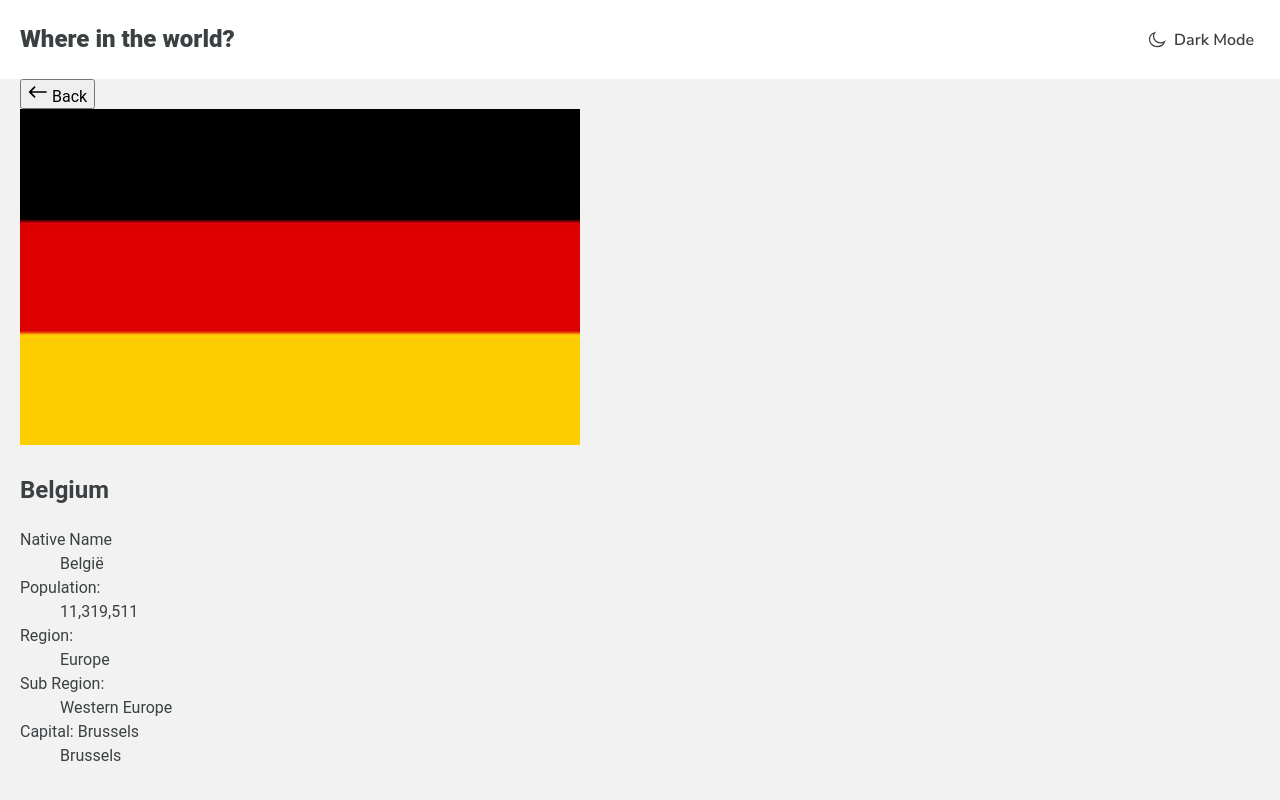
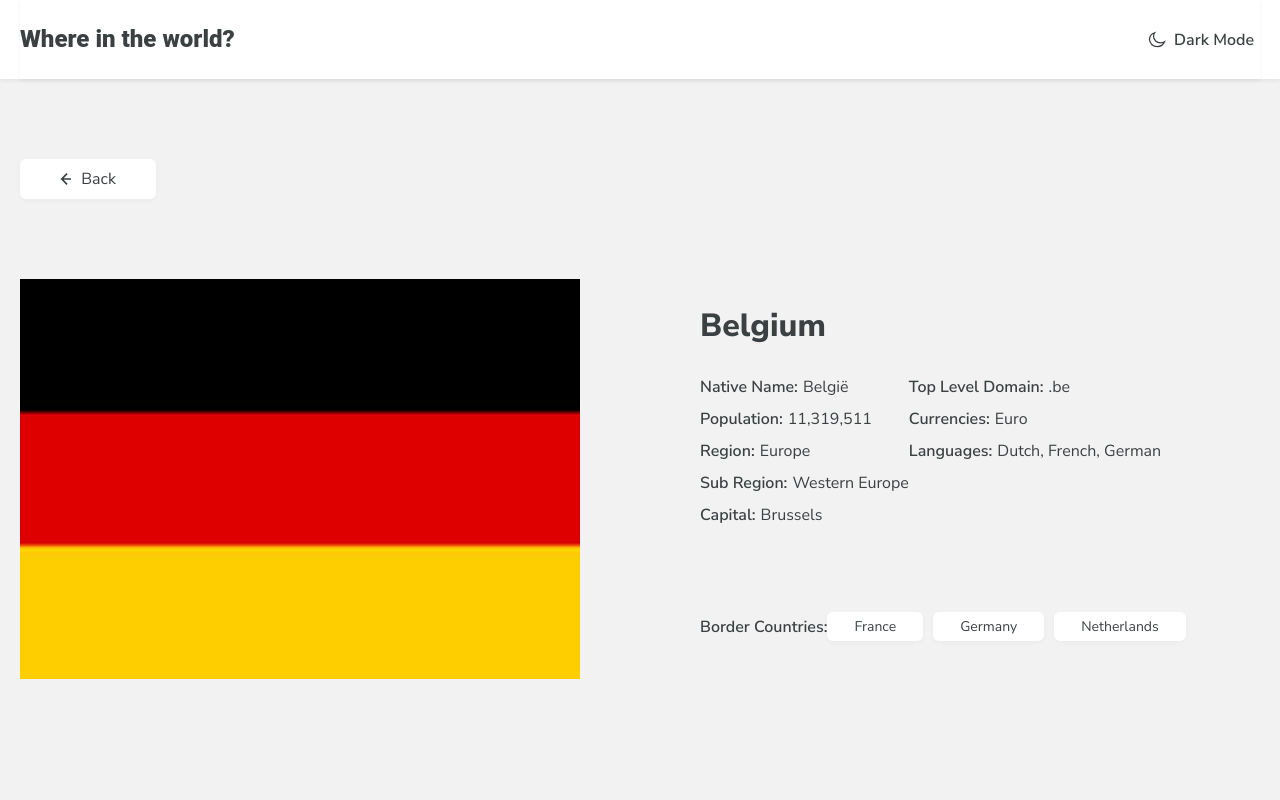
Before and after one commit to ortigaliev/Countries, a plain HTML site: page detail.html in a window 1280 px wide. Drawn offline with Linux system fonts and the light colour scheme; files whose address does not match are found by name.

Commit message:
add county page

```diff
--- a/css/style.css
+++ b/css/style.css
@@ -52,8 +52,8 @@ html{
 }
 
 *:focus{
-outline: 2px dotted #2d2d2d;
-outline-offset: 3px;
+  outline: 2px dotted #2d2d2d;
+  outline-offset: 3px;
 }
 
 body{
@@ -106,12 +106,14 @@ a{
   margin-left: auto;
   margin-right: auto;
   background-color: var(--header-bg);
+  box-shadow: 0px 2px 4px rgba(0, 0, 0, 0.06);
 }
 
 .site-header {
   display: flex;
   align-items: center;
   margin: 0;
+  box-shadow: 0px 2px 4px rgba(0, 0, 0, 0.06);
 
 }
 .site-title {
@@ -165,8 +167,8 @@ a{
 
 
 .site-content {
-padding-top: 48px;
-padding-bottom: 45px;
+  padding-top: 48px;
+  padding-bottom: 45px;
 }
 
 .search-bar-wrapper{
@@ -286,3 +288,139 @@ only screen and (                min-resolution: 2dppx) {
   padding: 0;
   margin: 0;
 }
+
+
+/* COUNTRIES DETAIL */
+.countries-detail-section {
+  padding-top: 80px;
+  padding-bottom: 346px;
+  width: 100%;
+  max-width: 1440px;
+  margin-left: auto;
+  margin-right: auto;
+}
+
+
+
+.countries-detail-button{
+  display: flex;
+  align-items: center;
+  padding: 10px 40px;
+  margin-bottom: 80px;
+  width: 136px;
+  background-color: var(--searchbar-bg);
+  box-shadow: 0px 2px 4px rgba(0, 0, 0, 0.03);
+  border-radius: 6px;
+  border: none;
+  font-family: "Nunito Sans","Arial", sans-serif;
+  font-weight: 300;
+  font-size: 16px;
+  line-height: 20px;
+  color: var(--text-color);
+  cursor: pointer;
+}
+
+.contries-detail-icon {
+
+  margin-right: 10px;
+
+}
+
+.contries-detail {
+  display: flex;
+  align-items: center;
+}
+.countries-detail-info-flag {
+  display: block;
+  width: 560px;
+  height: 400px;
+  margin-right: 120px;
+}
+.countries-detail-info {
+}
+.countries-detail-info-header {
+  margin: 0;
+  padding: 0;
+  padding-bottom: 23px;
+  font-family: "Nunito Sans","Arial", sans-serif;
+  font-style: normal;
+  font-weight: 800;
+  font-size: 32px;
+  line-height: 44px;
+}
+.brif-wrapper {
+  display: flex;
+  align-items: flex-start;
+  margin: 0;
+  padding: 0;
+
+}
+.countries-detail-short-info-left {
+  margin: 0;
+  padding: 0;
+
+}
+.countries-detail-description {
+  margin: 0;
+  padding: 0;
+}
+.countries-detail-description-wrapper {
+  display: flex;
+  align-items: center;
+  padding: 0;
+  margin: 0;
+}
+
+.cddw-dt{
+  margin: 0;
+  padding: 0;
+  margin-right: 5px;
+  font-family: "Nunito Sans","Arial", sans-serif;
+  font-style: normal;
+  font-weight: 600;
+  font-size: 16px;
+  line-height: 32px;
+}
+
+.cddw-dd{
+  margin: 0;
+  padding: 0;
+  font-family: "Nunito Sans","Arial", sans-serif;
+  font-style: normal;
+  font-weight: 300;
+  font-size: 16px;
+  line-height: 32px;
+}
+.countries-detail-short-info-right {
+  padding: 0;
+  margin: 0;
+}
+
+.border-countries {
+  padding: 0;
+  margin: 0;
+  padding-top: 68px;
+  display: flex;
+  justify-content: space-between;
+  align-items: center;
+}
+.border-countries-title {
+  font-family: "Nunito Sans","Arial", sans-serif;
+  font-weight: 600;
+  font-size: 16px;
+  line-height: 24px;
+}
+.border-countries-name-link {
+  padding: 5px 27px;
+  font-weight: 300;
+  box-shadow: 0px 2px 4px rgba(0, 0, 0, 0.03);
+  border-radius: 6px;
+  font-family: "Nunito Sans","Arial", sans-serif;
+  font-size: 14px;
+  background-color: var(--searchbar-bg);
+  line-height: 19px;
+  color: var(--text-color);
+}
+.border-countries-name-link:not(:last-child){
+  margin-right: 10px;
+}
--- a/detail.html
+++ b/detail.html
@@ -30,40 +30,71 @@
 
   <section class="countries-detail-section">
     <div class="container">
-      <button type="button">
+      <!-- BACK_BUTTON -->
+      <div class="countries-">
+        <a class="countries-detail-button" href="index.html">
           <svg class="contries-detail-icon" width="20" height="20" xmlns="http://www.w3.org/2000/svg"><path fill-rule="evenodd" clip-rule="evenodd" d="m6.464 4.107 1.179 1.179-3.89 3.889h14.85v1.65H3.753l3.89 3.889-1.179 1.179L.572 10l5.892-5.893Z" fill="currentColor"/></svg>
           Back
-      </button>
+        </a>
+        <!-- COUNTRIES FLAG AND INFO -->
         <div class="contries-detail">
           <img class="countries-detail-info-flag" src="img/germany.jpg" alt="Germany-detail-flag" width="560" height="400"  srcset="img/germany.jpg 1x, img/germany@2x.jpg 2x">
           <div class="countries-detail-info">
             <h2 class="countries-detail-info-header">Belgium</h2>
-          <div class="countries-detail-short-info">
+            <div class="brif-wrapper">
+              <!-- LEFT_SIDE -->
+              <div class="countries-detail-short-info-left">
                 <dl class="countries-detail-description">
                   <div class="countries-detail-description-wrapper">
-                <dt>Native Name</dt>
-                <dd>België</dd>
+                    <dt class="cddw-dt">Native Name:</dt>
+                    <dd class="cddw-dd">België</dd>
                   </div>
                   <div class="countries-detail-description-wrapper">
-                <dt>Population:</dt>
-                <dd>11,319,511</dd>
+                    <dt class="cddw-dt">Population:</dt>
+                    <dd class="cddw-dd">11,319,511</dd>
                   </div>
                   <div class="countries-detail-description-wrapper">
-                <dt>Region:</dt>
-                <dd> Europe</dd>
+                    <dt class="cddw-dt">Region:</dt>
+                    <dd class="cddw-dd"> Europe</dd>
                   </div>
                   <div class="countries-detail-description-wrapper">
-                <dt>Sub Region:</dt>
-                <dd> Western Europe</dd>
+                    <dt class="cddw-dt">Sub Region:</dt>
+                    <dd class="cddw-dd"> Western Europe</dd>
                   </div>
                   <div class="countries-detail-description-wrapper">
-                <dt>Capital: Brussels</dt>
-                <dd> Brussels</dd>
+                    <dt class="cddw-dt">Capital:</dt>
+                    <dd class="cddw-dd"> Brussels</dd>
+                  </div>
+                </dl>
+              </div>
+              <!-- RIGHT_SIDE -->
+              <div class="countries-detail-short-info-right">
+                <dl class="countries-detail-description">
+                  <div class="countries-detail-description-wrapper">
+                    <dt class="cddw-dt">Top Level Domain:</dt>
+                    <dd class="cddw-dd">.be</dd>
+                  </div>
+                  <div class="countries-detail-description-wrapper">
+                    <dt class="cddw-dt">Currencies:</dt>
+                    <dd class="cddw-dd">Euro</dd>
+                  </div>
+                  <div class="countries-detail-description-wrapper">
+                    <dt class="cddw-dt">Languages:</dt>
+                    <dd class="cddw-dd">Dutch, French, German</dd>
                   </div>
                 </dl>
               </div>
             </div>
+            <div class="border-countries">
+              <h3 class="border-countries-title">Border Countries:</h3>
+              <a class="border-countries-name-link" href="#">France</a>
+              <a class="border-countries-name-link" href="#">Germany</a>
+              <a class="border-countries-name-link" href="#">Netherlands</a>
             </div>
+          </div>
+        </div>
+      </div>
+
     </div>
   </section>
 
```
Lines whose indentation alone changed are shown as unchanged.
